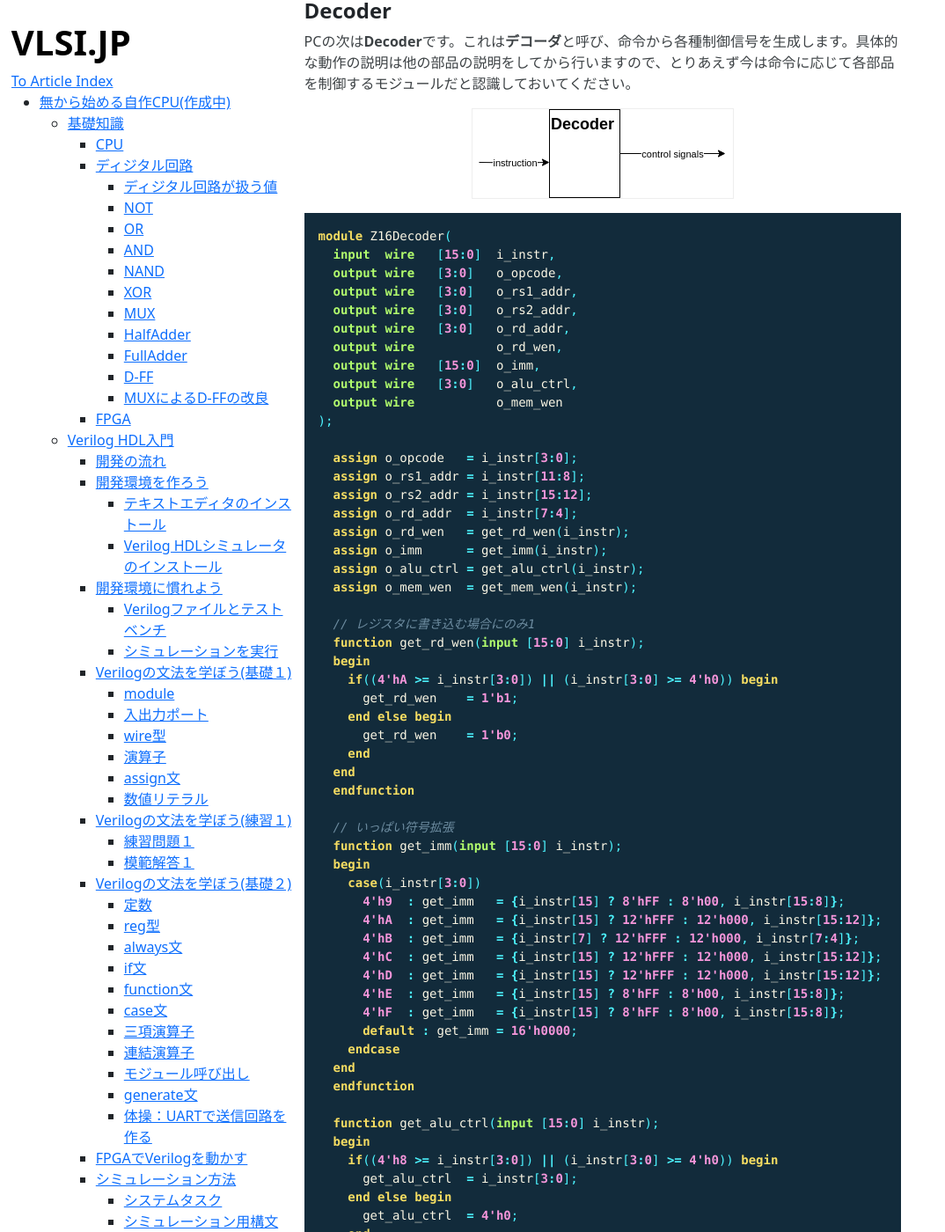
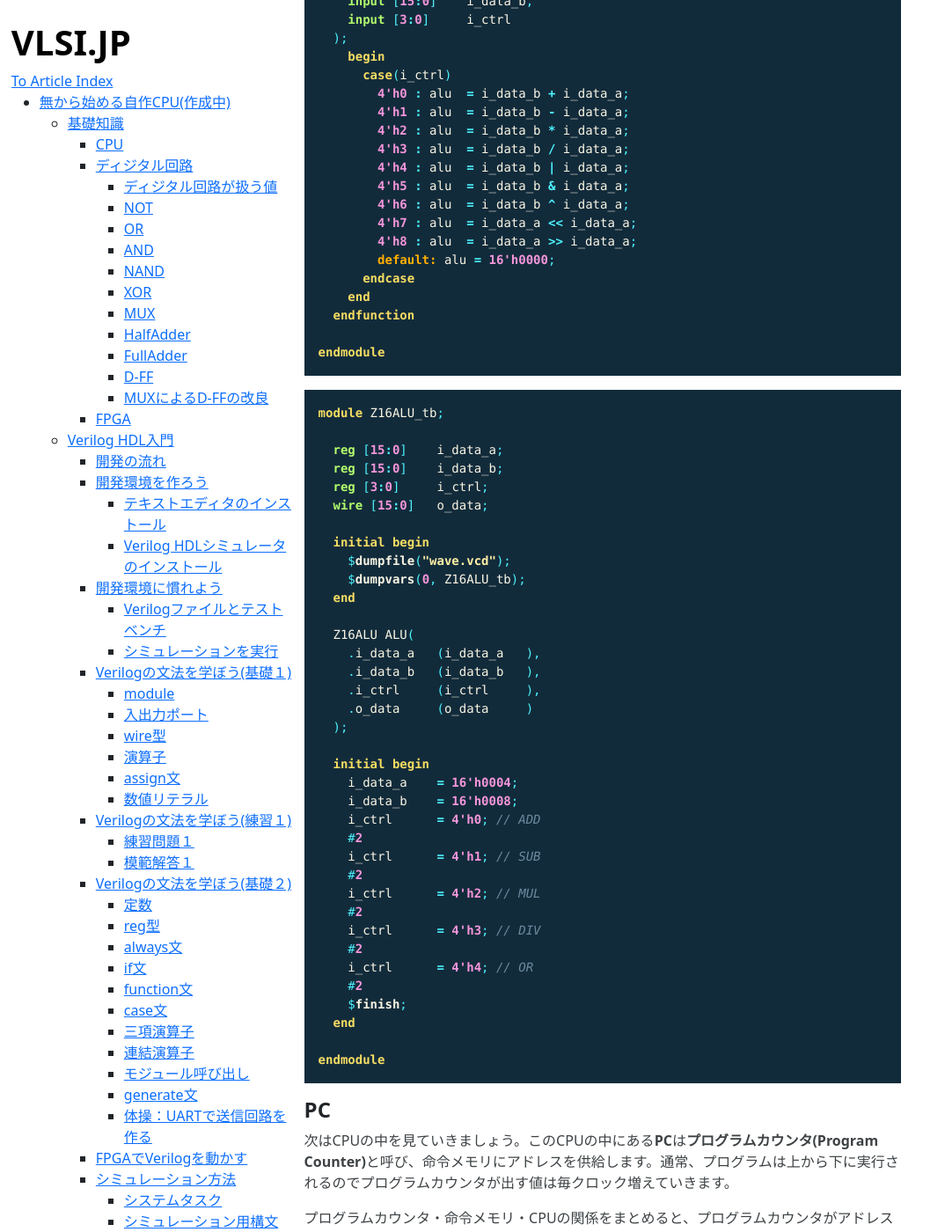
Before and after one commit to VLSI-JP/VLSI-JP.github.io, a Jekyll site: the page built from LetsMakeCPU.md, in a window 1280 px wide and 1400 px high, scrolled down 43429 px. Shown: the whole window at 88% size, without its empty margins (0-1074 px from the left). Built offline with Jekyll 4.4.1, drawn with Linux system fonts in a browser that asks for light colours; formulas are drawn with MathJax 3; some of the changed text lies outside the part shown.

Commit message:
add testbench

````diff
--- a/LetsMakeCPU.md
+++ b/LetsMakeCPU.md
@@ -1411,18 +1414,17 @@
 
 ![](https://raw.githubusercontent.com/VLSI-JP/VLSI-JP.github.io/master/images/LetsMakeCPU/instr_mem.png)
 
+以下が実際に命令メモリをVerilog HDLで実装したものです。ここでは初期値として1~10の総和を求めるプログラムを格納してあります。
+
 ```verilog
 module Z16InstrMemory(
-  input  wire           i_clk,
   input  wire   [15:0]  i_addr,
-  output reg    [15:0]  o_instr
+  output wire   [15:0]  o_instr
 );
 
   wire [15:0] mem[4:0];
 
-  always @(posedge i_clk) begin
-    o_instr <= mem[i_addr[15:1]];
-  end
+  assign o_instr = mem[i_addr[15:1]];
 
   assign mem[0] = 16'h0A19;
   assign mem[1] = 16'h1220;
@@ -1433,11 +1435,51 @@
 endmodule
 ```
 
+```verilog
+module Z16InstrMemory_tb;
+
+  reg [15:0]    i_addr;
+  wire [15:0]   o_instr;
+
+  initial begin
+    $dumpfile("wave.vcd");
+    $dumpvars(0, Z16InstrMemory_tb);
+  end
+
+  Z16InstrMemory InstrMem(
+    .i_addr (i_addr ),
+    .o_instr(o_instr)
+  );
+
+  initial begin
+    #2
+    i_addr  = 16'h0000;
+    #2
+    i_addr  = 16'h0002;
+    #2
+    i_addr  = 16'h0004;
+    #2
+    i_addr  = 16'h0006;
+    #2
+    i_addr  = 16'h0008;
+    #2
+    i_addr  = 16'h000A;
+    #2
+    i_addr  = 16'h000C;
+    #2
+    $finish;
+  end
+
+endmodule
+```
+
 #### ALU
 
-次はALUです。これは**算術論理演算ユニット(Arithmetic Logic Unit)**の略称で、文字通り論理演算(and, or, xor, シフト, etc..)と算術演算(加算, 減算, etc...)を行うモジュールです。CPUにおいて"計算"はこのALUが行っていると考えていただいてかまいません。ALUは制御信号と２つのデータを受け取り、１つのデータを出力します。
+次はALUです。これは**算術論理演算ユニット(Arithmetic Logic Unit)**の略称で、文字通り論理演算(and, or, xor, シフト, etc..)と算術演算(加算, 減算, etc...)を行うモジュールです。CPUにおいて"計算"はこのALUが行っていると考えていただいて構いません。ALUは制御信号と２つのデータを受け取り、１つのデータを出力します。
 
 ![](https://raw.githubusercontent.com/VLSI-JP/VLSI-JP.github.io/master/images/LetsMakeCPU/alu.png)
+
+以下が実際にALUをVerilog HDLで実装したものです。このALUは入力として入力データ１の`i_data_a`、入力データ２の`i_data_b`、行う演算を制御する`i_ctrl`を持ち、出力として演算結果の`o_data`を持ちます。
 
 ```verilog
 module Z16ALU(
@@ -1473,6 +1515,44 @@
 endmodule
 ```
 
+```verilog
+module Z16ALU_tb;
+
+  reg [15:0]    i_data_a;
+  reg [15:0]    i_data_b;
+  reg [3:0]     i_ctrl;
+  wire [15:0]   o_data;
+
+  initial begin
+    $dumpfile("wave.vcd");
+    $dumpvars(0, Z16ALU_tb);
+  end
+
+  Z16ALU ALU(
+    .i_data_a   (i_data_a   ),
+    .i_data_b   (i_data_b   ),
+    .i_ctrl     (i_ctrl     ),
+    .o_data     (o_data     )
+  );
+
+  initial begin
+    i_data_a    = 16'h0004;
+    i_data_b    = 16'h0008;
+    i_ctrl      = 4'h0; // ADD
+    #2
+    i_ctrl      = 4'h1; // SUB
+    #2
+    i_ctrl      = 4'h2; // MUL
+    #2
+    i_ctrl      = 4'h3; // DIV
+    #2
+    i_ctrl      = 4'h4; // OR
+    #2
+    $finish;
+  end
+
+endmodule
+```
 
 #### PC
 
@@ -1487,79 +1567,6 @@
 PCの次は**Decoder**です。これは**デコーダ**と呼び、命令から各種制御信号を生成します。具体的な動作の説明は他の部品の説明をしてから行いますので、とりあえず今は命令に応じて各部品を制御するモジュールだと認識しておいてください。
 
 ![](https://raw.githubusercontent.com/VLSI-JP/VLSI-JP.github.io/master/images/LetsMakeCPU/decoder.png)
-
-```verilog
-module Z16Decoder(
-  input  wire   [15:0]  i_instr,
-  output wire   [3:0]   o_opcode,
-  output wire   [3:0]   o_rs1_addr,
-  output wire   [3:0]   o_rs2_addr,
-  output wire   [3:0]   o_rd_addr,
-  output wire           o_rd_wen,
-  output wire   [15:0]  o_imm,
-  output wire   [3:0]   o_alu_ctrl,
-  output wire           o_mem_wen
-);
-
-  assign o_opcode   = i_instr[3:0];
-  assign o_rs1_addr = i_instr[11:8];
-  assign o_rs2_addr = i_instr[15:12];
-  assign o_rd_addr  = i_instr[7:4];
-  assign o_rd_wen   = get_rd_wen(i_instr);
-  assign o_imm      = get_imm(i_instr);
-  assign o_alu_ctrl = get_alu_ctrl(i_instr);
-  assign o_mem_wen  = get_mem_wen(i_instr);
-
-  // レジスタに書き込む場合にのみ1
-  function get_rd_wen(input [15:0] i_instr);
-  begin
-    if((4'hA >= i_instr[3:0]) || (i_instr[3:0] >= 4'h0)) begin
-      get_rd_wen    = 1'b1;
-    end else begin
-      get_rd_wen    = 1'b0;
-    end
-  end
-  endfunction
-
-  // いっぱい符号拡張
-  function get_imm(input [15:0] i_instr);
-  begin
-    case(i_instr[3:0])
-      4'h9  : get_imm   = {i_instr[15] ? 8'hFF : 8'h00, i_instr[15:8]};
-      4'hA  : get_imm   = {i_instr[15] ? 12'hFFF : 12'h000, i_instr[15:12]};
-      4'hB  : get_imm   = {i_instr[7] ? 12'hFFF : 12'h000, i_instr[7:4]};
-      4'hC  : get_imm   = {i_instr[15] ? 12'hFFF : 12'h000, i_instr[15:12]};
-      4'hD  : get_imm   = {i_instr[15] ? 12'hFFF : 12'h000, i_instr[15:12]};
-      4'hE  : get_imm   = {i_instr[15] ? 8'hFF : 8'h00, i_instr[15:8]};
-      4'hF  : get_imm   = {i_instr[15] ? 8'hFF : 8'h00, i_instr[15:8]};
-      default : get_imm = 16'h0000;
-    endcase
-  end
-  endfunction
-
-  function get_alu_ctrl(input [15:0] i_instr);
-  begin
-    if((4'h8 >= i_instr[3:0]) || (i_instr[3:0] >= 4'h0)) begin
-      get_alu_ctrl  = i_instr[3:0];
-    end else begin
-      get_alu_ctrl  = 4'h0;
-    end
-  end
-  endfunction
-
-  // STORE命令の場合にのみ1
-  function get_mem_wen(input [15:0] i_instr);
-  begin
-    if(i_instr[3:0] == 4'hB) begin
-      get_mem_wen    = 1'b1;
-    end else begin
-      get_mem_wen    = 1'b0;
-    end
-  end
-  endfunction
-
-endmodule
-```
 
 ### マイクロアーキテクチャ
 
````
Also changed, not shown: other parts of LetsMakeCPU.md (+8 -5 lines).
